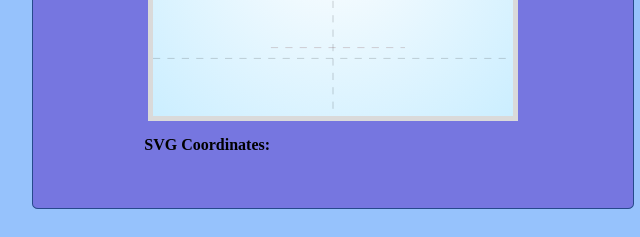
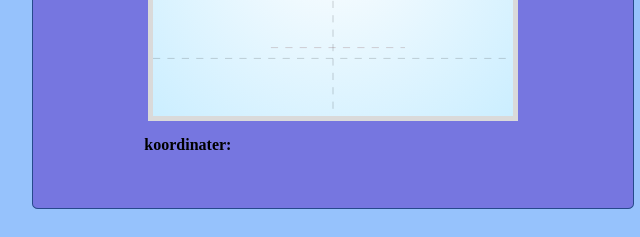
Before and after one commit to Mfoldager17/FinalHovedopgave, a website: page views/index.html in a window 1280 px wide. Shown: the part 1040-1277 px from the top of the page, 211-851 px from the left. Drawn offline with Linux system fonts and the light colour scheme; files that its build step writes are made by us from their sources; files whose address does not match are found by name.

Commit message:
Rettet til koordinater

```diff
--- a/views/index.html
+++ b/views/index.html
@@ -143,7 +143,7 @@
                     </svg>
                 </div>
                 <div id="output">
-                    <strong id="strong">SVG Coordinates:</strong> <span id="svgX"></span> <span id="svgY"></span>
+                    <strong id="strong">koordinater:</strong> <span id="svgX"></span> <span id="svgY"></span>
                 </div>
             </div>
         </section>
```
